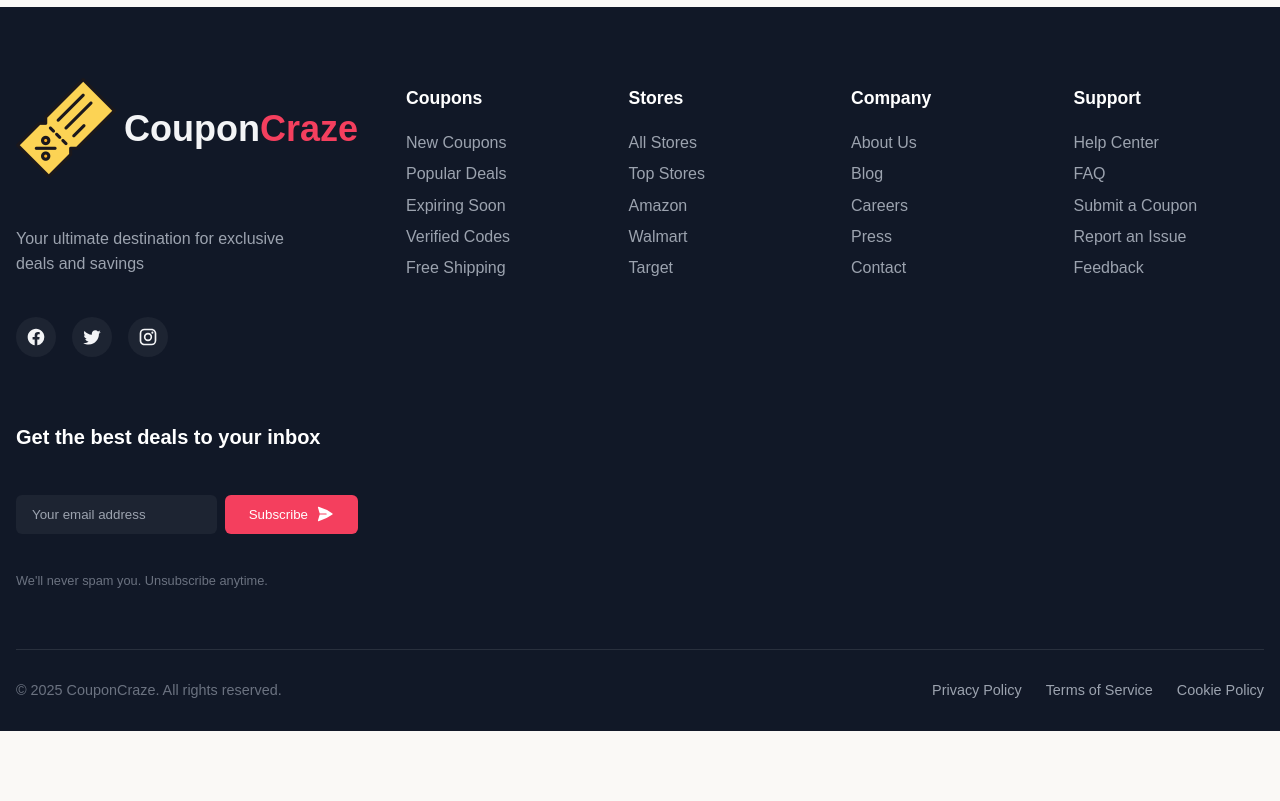
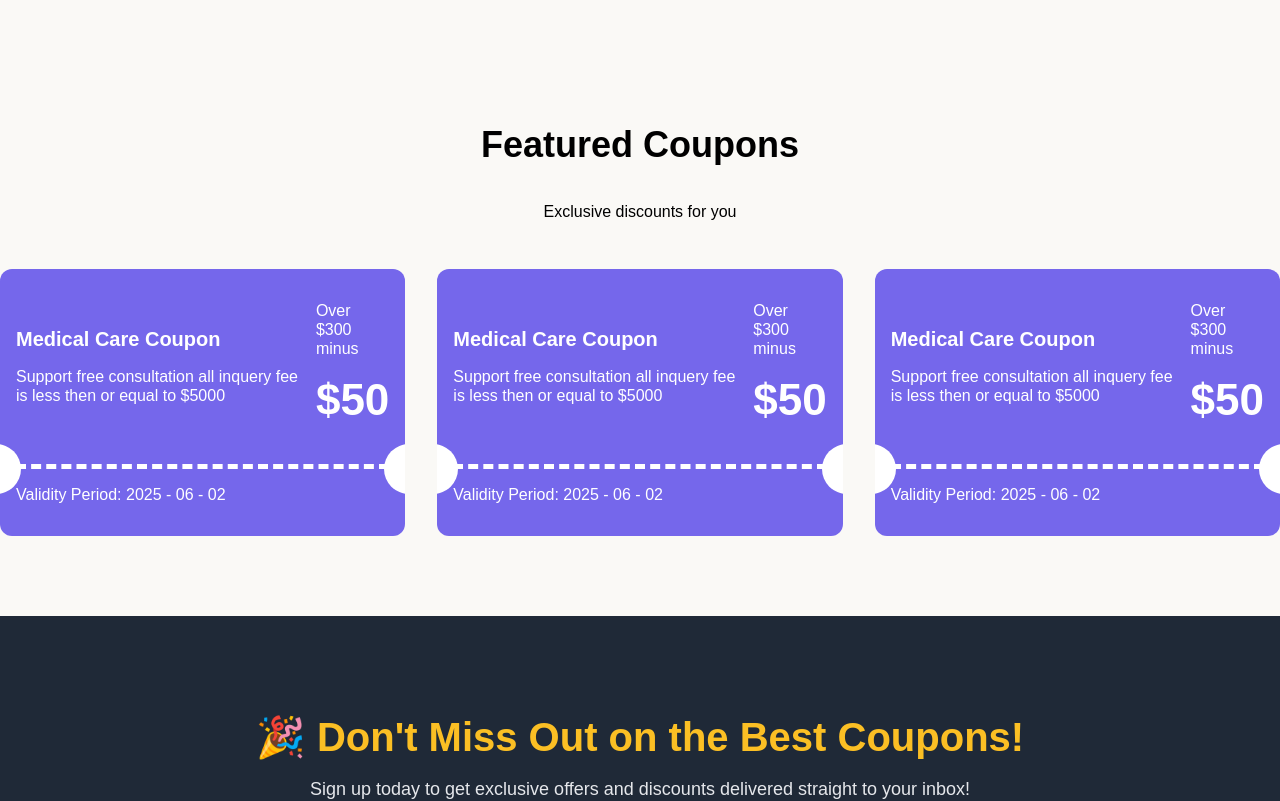
Before and after one commit to dev-nirob1/coupons-website, a Vue app: page / in a window 1280 px wide. Shown: the part 2560-3361 px from the top of the page. Before the commit the page ends 3291 px from the top, so only its background shows below. Built offline with nearby package versions, Linux system fonts and the light colour scheme.

Commit message:
coupon card design

```diff
--- a/src/components/section/FeaturedCoupon.vue
+++ b/src/components/section/FeaturedCoupon.vue
@@ -1,125 +1,29 @@
+<script setup lang="ts">
+import BaseParagraph from '../element/BaseParagraph.vue';
+import BaseTitle from '../element/BaseTitle.vue';
+import CouponCard from '../widgets/CouponCard.vue';
+
+</script>
+
 <template>
-  <section class="featured-section">
-    <h2 class="section-title">🌟 Featured Coupons</h2>
+  <section class="container py-5">
+    <!-- Section Header -->
+    <div class="text-center mb-3">
+      <BaseTitle>Featured Coupons</BaseTitle>
+      <BaseParagraph>Exclusive discounts for you</BaseParagraph>
+    </div>
+    <!-- Coupon Grid -->
+    <div class="medium-3 gap-2">
+      <CouponCard/>
+      <CouponCard/>
+      <CouponCard/>
 
-    <div class="featured-grid container">
-      <div v-for="coupon in featuredCoupons" :key="coupon.id" class="coupon-card">
-        <div class="ribbon">{{ coupon.discount }} OFF</div>
-        <img :src="coupon.image" :alt="coupon.store" class="store-logo" />
-        <h3 class="title">{{ coupon.title }}</h3>
-        <p class="store-name">{{ coupon.store }}</p>
-        <button class="btn-redeem">Redeem Now</button>
-      </div>
     </div>
   </section>
 </template>
 
-<script setup>
-const featuredCoupons = [
-  {
-    id: 1,
-    title: "50% Off on All Shoes",
-    store: "Footwear Hub",
-    discount: "50%",
-    image: "https://i.ibb.co/NK79cXM/shoe-store.png"
-  },
-  {
-    id: 2,
-    title: "20% Off on Electronics",
-    store: "TechMarket",
-    discount: "20%",
-    image: "https://i.ibb.co/n8VtjkP/tech-store.png"
-  },
-  {
-    id: 3,
-    title: "Flat 30% on Fashion",
-    store: "TrendyLook",
-    discount: "30%",
-    image: "https://i.ibb.co/JR8KgQc/fashion.png"
-  }
-]
-</script>
+
 
 <style scoped>
-.featured-section {
-  padding: 3rem 1rem;
-  background: #f9fafb;
-  text-align: center;
-}
 
-.section-title {
-  font-size: 2rem;
-  margin-bottom: 2rem;
-  color: #1f2937;
-}
-
-.featured-grid {
-  display: grid;
-  gap: 2rem;
-  grid-template-columns: repeat(auto-fit, minmax(260px, 1fr));
-}
-
-.coupon-card {
-  position: relative;
-  background: rgba(255, 255, 255, 0.7);
-  backdrop-filter: blur(8px);
-  border-radius: 1.25rem;
-  padding: 2rem 1.5rem;
-  box-shadow: 0 10px 20px rgba(0,0,0,0.08);
-  transition: transform 0.2s ease;
-}
-
-.coupon-card:hover {
-  transform: translateY(-5px);
-}
-
-.ribbon {
-  position: absolute;
-  top: -10px;
-  right: -10px;
-  background: #f43f5e;
-  color: white;
-  font-weight: 600;
-  padding: 0.25rem 0.75rem;
-  border-radius: 0.5rem;
-  font-size: 0.85rem;
-  transform: rotate(8deg);
-  box-shadow: 0 2px 6px rgba(0,0,0,0.15);
-}
-
-.store-logo {
-  width: 60px;
-  height: 60px;
-  object-fit: contain;
-  margin-bottom: 1rem;
-  border-radius: 0.5rem;
-}
-
-.title {
-  font-size: 1.1rem;
-  font-weight: 600;
-  margin-bottom: 0.5rem;
-  color: #111827;
-}
-
-.store-name {
-  font-size: 0.95rem;
-  color: #6b7280;
-  margin-bottom: 1.5rem;
-}
-
-.btn-redeem {
-  background: #f43f5e;
-  color: white;
-  border: none;
-  padding: 0.6rem 1.25rem;
-  border-radius: 999px;
-  font-weight: 500;
-  cursor: pointer;
-  transition: background 0.2s ease;
-}
-
-.btn-redeem:hover {
-  background: #e11d48;
-}
 </style>
--- /dev/null
+++ b/src/components/widgets/CouponCard.vue
@@ -0,0 +1,66 @@
+<script setup lang="ts">
+import BaseParagraph from '../element/BaseParagraph.vue';
+import BaseTitle from '../element/BaseTitle.vue';
+import HeroTitle from '../element/HeroTitle.vue';
+
+</script>
+
+<template>
+  <div class="coupon-card">
+    <div class="flex justify-between align-center gap-1">
+      <div>
+        <BaseTitle tag="h5">Medical Care Coupon</BaseTitle>
+        <BaseParagraph>Support free consultation all inquery fee is less then or equal to $5000</BaseParagraph>
+      </div>
+      <div>
+        <BaseParagraph>Over $300 minus</BaseParagraph>
+        <HeroTitle>$50</HeroTitle>
+      </div>
+    </div>
+    <div class="card-footer">
+      <BaseParagraph>Validity Period: 2025 - 06 - 02</BaseParagraph>
+      <div class="circle-1"></div>
+      <div class="circle-2"></div>
+    </div>
+  </div>
+</template>
+
+<style scoped>
+.coupon-card {
+  background-color: var(--secondary-color);
+  color: var(--white-color);
+  padding: 1rem;
+  border-radius: .75rem;
+  overflow: hidden;
+}
+
+.coupon-card h5 {
+  margin: 0 0 10px 0;
+}
+
+.coupon-card h1 {
+  margin-top: 10px;
+}
+.card-footer {
+  position: relative;
+  border-top: 5px dashed #fff;
+}
+.card-footer .circle-1,.circle-2 {
+  position: absolute;
+  top: -25px;
+  height: 50px;
+  width: 50px;
+  border-radius: 50%;
+  background-color: var(--white-color);
+}
+.circle-1 {
+  left: -45px;
+}
+
+/* Right circle */
+.circle-2 {
+  right: -45px;
+}
+
+
+</style>
--- a/src/zems/front/pages/HomePage.vue
+++ b/src/zems/front/pages/HomePage.vue
@@ -1,23 +1,23 @@
 <script setup>
 import BannerSection from '@/components/section/BannerSection.vue';
 // import ByCountry from '@/components/section/ByCountry.vue';
-// import CallToAction from '@/components/section/CallToAction.vue';
+import CallToAction from '@/components/section/CallToAction.vue';
 import CategorySection from '@/components/section/CategorySection.vue';
 // import CountdownSection from '@/components/section/CountdownSection.vue';
 import EndingSoon from '@/components/section/EndingSoon.vue';
-// import FeaturedCoupon from '@/components/section/FeaturedCoupon.vue';
-// import HeroSection from '@/components/section/HeroSection.vue';
-// import NewOffer from '@/components/section/NewOffer.vue';
-</script>
+import FeaturedCoupon from '@/components/section/FeaturedCoupon.vue';
+//  import HeroSection from '@/components/section/HeroSection.vue';
+//  import NewOffer from '@/components/section/NewOffer.vue';
+ </script>
 
 <template>
   <!-- <HeroSection/> -->
   <BannerSection/>
   <CategorySection/>
   <EndingSoon/>
-  <!-- <CountdownSection/>
+  <!-- <CountdownSection/> -->
   <FeaturedCoupon/>
-  <NewOffer/>
-  <ByCountry/>
-  <CallToAction/> -->
+  <!-- <NewOffer/> -->
+  <!-- <ByCountry/> -->
+  <CallToAction/>
 </template>
```
